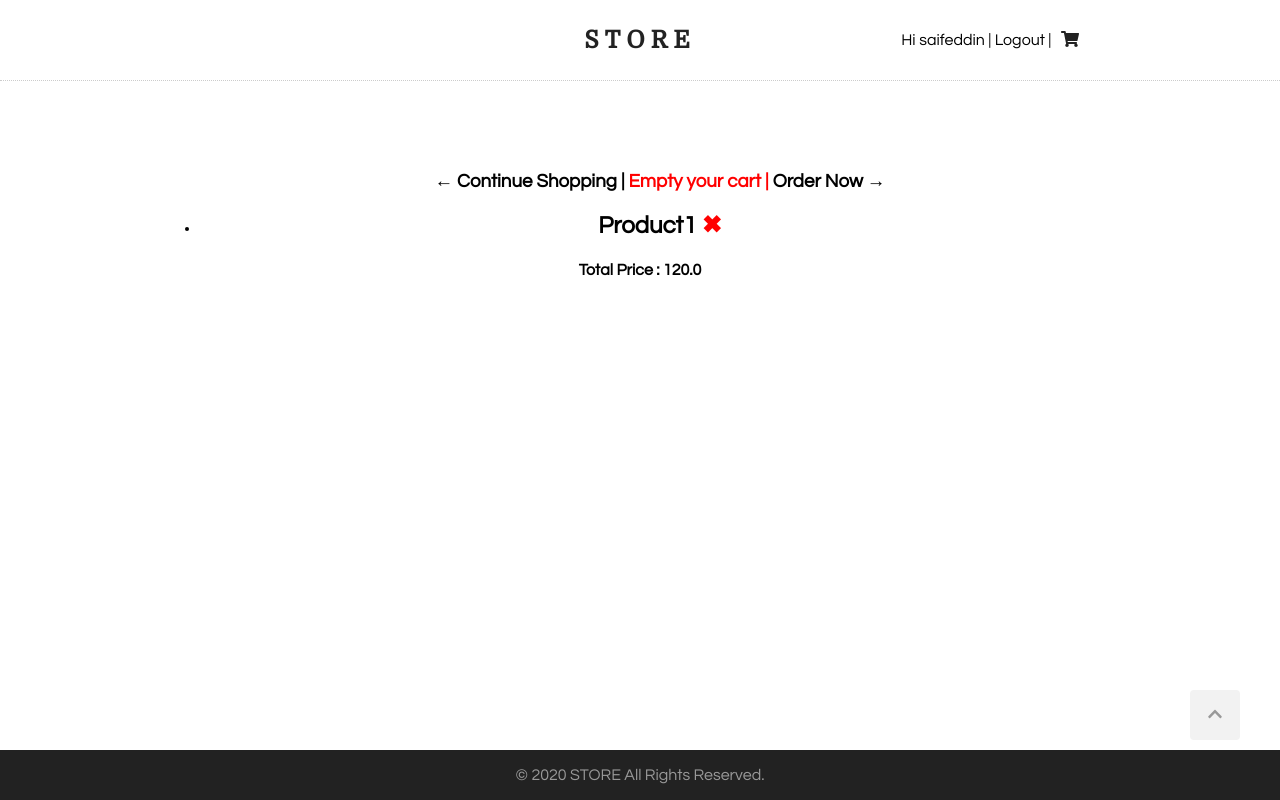
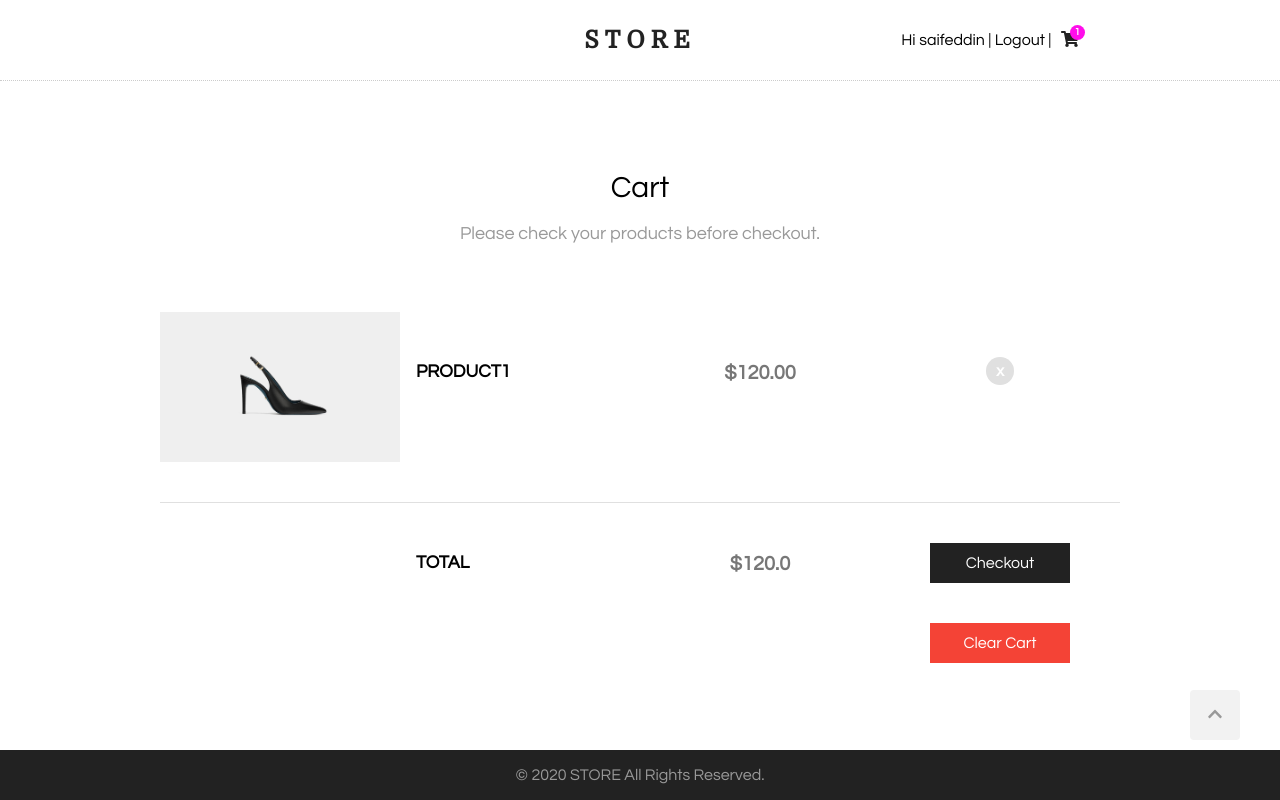
Before and after one commit to saifeddin1/django-kamp, a Django app: page /carts/ in a window 1280 px wide. Run offline with Django 3.2, Linux system fonts and the light colour scheme; a user stored in the database is signed in; data comes from the database, SQL or seed files in the repository; both versions use the stored data as it was after the commit; tables that the repository leaves empty hold one stand-in row (values such as "Sample post"); some libraries are stand-ins or nearby versions; grey boxes are pictures that could not be loaded.

Commit message:
Updated cart styling

```diff
--- a/carts/views.py
+++ b/carts/views.py
@@ -32,10 +32,11 @@ def empty_cart(request):
 @login_required
 def cart(request):
     user = request.user
-    products = user.cart.items.all()
-    total_price = user.cart.total_price()
-    total_price = user.cart.items.aggregate(
+    cart = user.cart
+    products = cart.items.all()
+    # total_price = user.cart.total_price()
+    total_price = cart.items.aggregate(
         total_price=Sum('price'))['total_price']
-    context = {'products': products, 'total_price': total_price}
+    context = {'products': products, 'total_price': total_price, 'cart': cart}
 
     return render(request, 'carts/cart.html', context)
--- a/static/style.css
+++ b/static/style.css
@@ -60,7 +60,7 @@ header{
 #cart #cart-counter{
     width: 15px; /*2*/
     line-height: 15px; /*2*/
-    background-color: #F44336;
+    background-color: #ff0deb;
     color: #fff;
     font-size: 10px; /*2*/
     font-weight: bold;
--- a/templates/base.html
+++ b/templates/base.html
@@ -33,14 +33,15 @@
 
                 <div id="cart">
                     <a href="{% url 'cart' %}">
-                        <svg class="svg-inline--fa fa-shopping-cart fa-w-18" aria-hidden="true" focusable="false"
-                            data-prefix="fas" data-icon="shopping-cart" role="img" xmlns="http://www.w3.org/2000/svg"
-                            viewBox="0 0 576 512" data-fa-i2svg="">
-                            <path fill="currentColor"
-                                d="M528.12 301.319l47.273-208C578.806 78.301 567.391 64 551.99 64H159.208l-9.166-44.81C147.758 8.021 137.93 0 126.529 0H24C10.745 0 0 10.745 0 24v16c0 13.255 10.745 24 24 24h69.883l70.248 343.435C147.325 417.1 136 435.222 136 456c0 30.928 25.072 56 56 56s56-25.072 56-56c0-15.674-6.447-29.835-16.824-40h209.647C430.447 426.165 424 440.326 424 456c0 30.928 25.072 56 56 56s56-25.072 56-56c0-22.172-12.888-41.332-31.579-50.405l5.517-24.276c3.413-15.018-8.002-29.319-23.403-29.319H218.117l-6.545-32h293.145c11.206 0 20.92-7.754 23.403-18.681z">
-                            </path>
-                        </svg>
+                        <i class="fas fa-shopping-cart"></i>
                     </a>
+
+                    {% if request.user.cart.items.all|length > 0 %}
+                    <div id="cart-counter">
+                        {{ request.user.cart.items.all|length }}
+                    </div>
+                    {% endif %}
+
                 </div>
             </div>
         </header>
--- a/templates/carts/cart.html
+++ b/templates/carts/cart.html
@@ -1,29 +1,59 @@
 {% extends 'base.html' %}
 
-{% block title %}
+{% block head_title %}
 Shopping Cart | Store
-{% endblock title %}
+{% endblock head_title %}
 
 {% block content %}
+<section class="clearfix">
+    <h2 class="section-headline">Cart</h2>
+    <p class="section-description">
+        Please check your products before checkout.
+    </p>
+    <div class="cart">
+        <ul>
+            {% for product in products  %}
+            <li class="item">
+                <div class="cart-product-img">
+                    <img src="{{ product.image.url }}" alt="" />
+                </div>
+                <div>
+                    <h3>{{ product.title | capfirst }}</h3>
+                </div>
+                <div>
+                    <p>${{ product.price | floatformat:2 }}</p>
+                </div>
+                <div>
+                    <a href="{% url 'remove_from_cart' product_id=product.id %}" class="remove">x</a>
+                </div>
+
+            </li>
+            {% empty %}
+            <li>
+                <p>No products yet.</p>
+            </li>
+            {% endfor %}
+
+            {% if cart.items.all.count > 0  %}
 
 
-<ul>
-    <h3><a href="{% url 'product-list' %}">&larr; Continue Shopping </a> | <a href="{% url 'empty_cart' %}"
-            style="color: red;"> Empty your
-            cart | <a href="{% url 'place_order' %}">Order Now &rarr;</a></a>
-    </h3>
-    {% for product in products  %}
-    <li>
-        <h2>{{ product.title | capfirst }} <a href="{% url 'remove_from_cart' product_id=product.id %}"
-                style="color: red;">&#10006;</a>
-        </h2>
-    </li>
-    {% empty %}
-    <h1>No products Yet. <a href="{% url 'product-list' %}">Go to Store</a></h1>
-    {% endfor %}
-
-</ul>
-
-<h4>Total Price : {{ total_price }} </h4>
-
-{% endblock content %}
+            <li class="item" id="cart-summary">
+                <div>
+                    <p></p>
+                </div>
+                <div>
+                    <h3>Total</h3>
+                </div>
+                <div>
+                    <p>${{ total_price }}</p>
+                </div>
+                <div>
+                    <a href="{% url 'place_order' %}" class="checkout">Checkout</a>
+                    <a href="{% url 'empty_cart' %}" class="clear">Clear Cart</a>
+                </div>
+            </li>
+            {% endif %}
+        </ul>
+    </div>
+</section>
+{% endblock %}
```
Also changed, not shown: db.sqlite3, media/products/img3.jpg (added).
